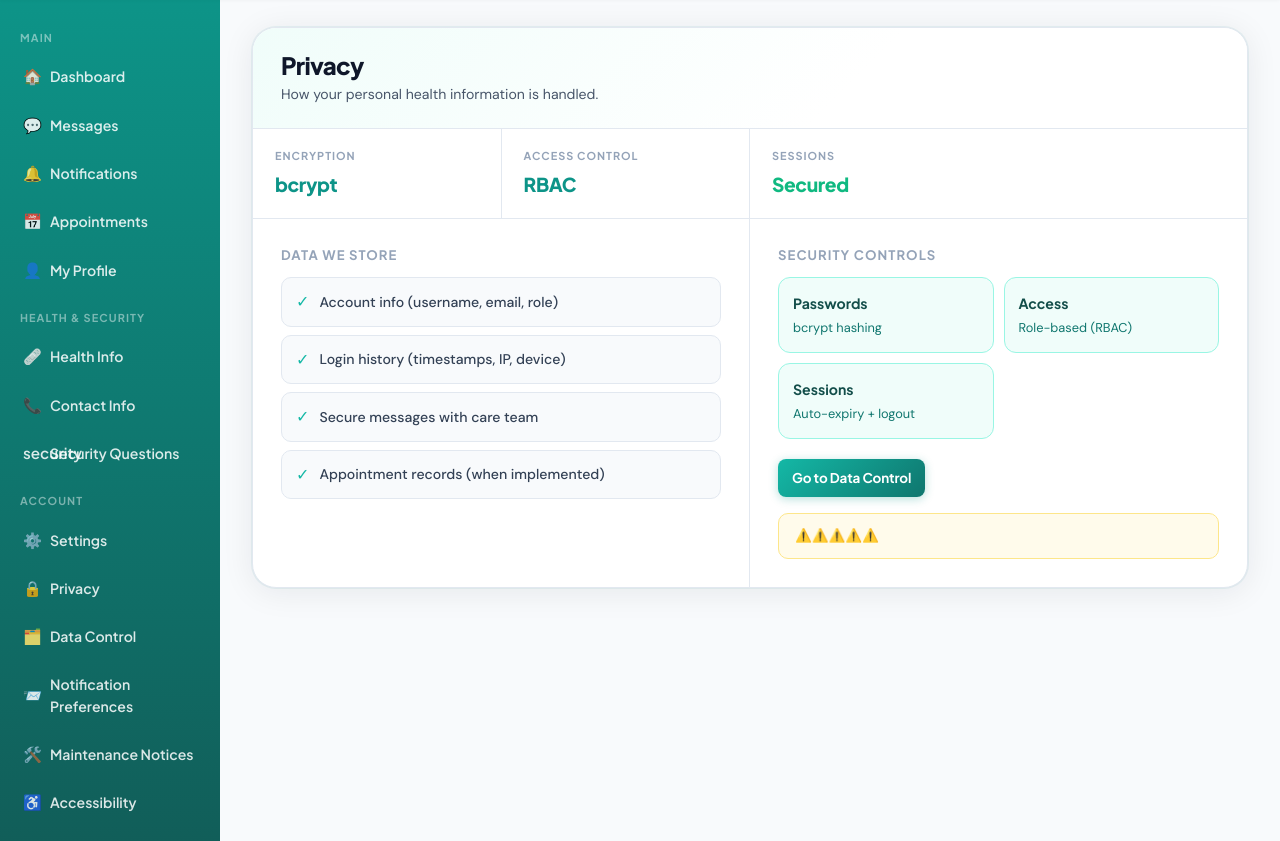
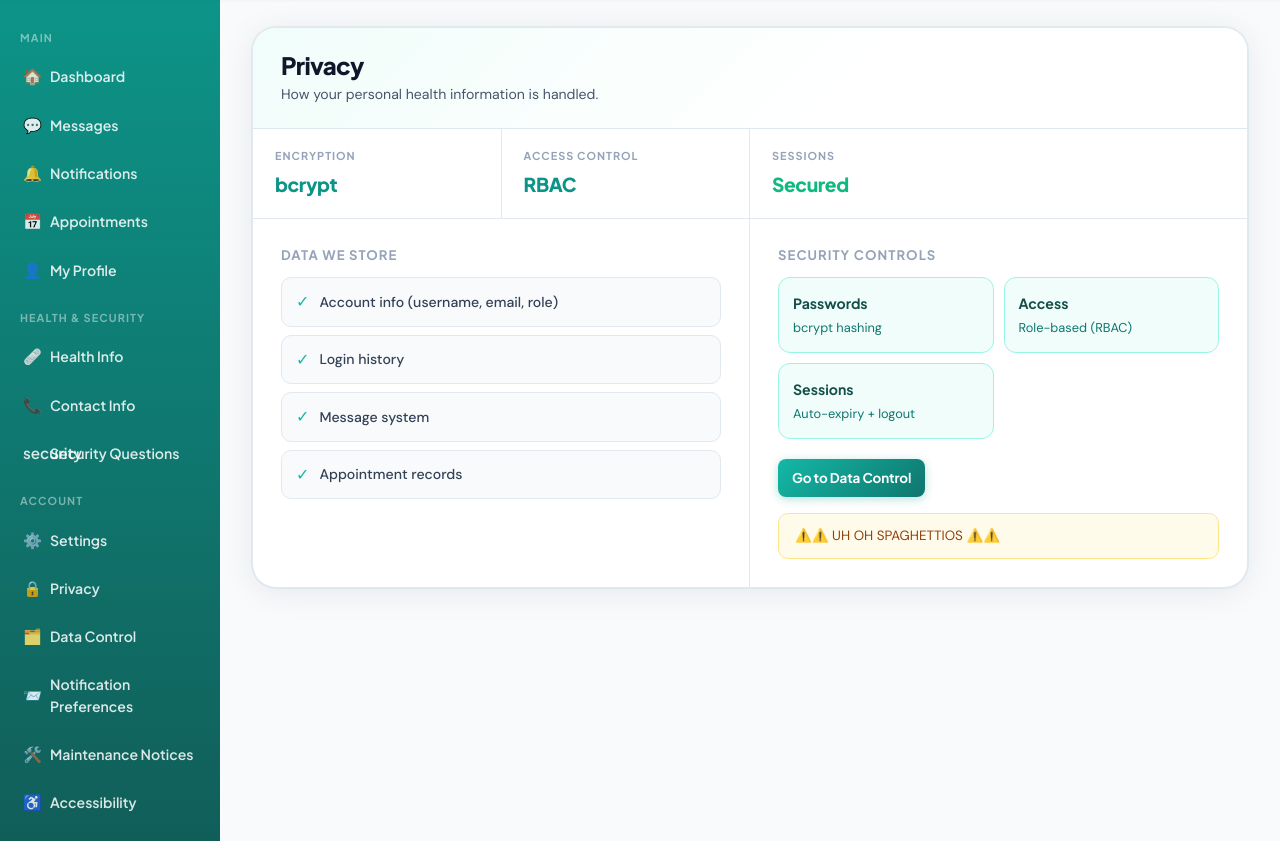
Before and after one commit to TheBobGottfriedFan/CS310_GROUP03, a Django app: template portal/templates/portal/privacy.html in a window 1280 px wide. Shown: the part 63-904 px from the top of the page. Run offline with Django 4.2, Linux system fonts and the light colour scheme; the template is opened without the code that fills it, so the values that code supplies are empty; parts of the project's set-up code (start-up, migrations or seed data) failed here and were passed over.

Commit message:
Update privacy.html

```diff
--- a/portal/templates/portal/privacy.html
+++ b/portal/templates/portal/privacy.html
@@ -40,15 +40,15 @@
         </div>
         <div style="display:flex; align-items:center; gap:10px; padding:11px 14px; background:var(--gray-50); border:1px solid var(--border); border-radius:10px;">
           <span style="color:var(--teal-500); font-size:1rem;">✓</span>
-          <span style="font-size:0.88rem; color:var(--gray-700); font-weight:500;">Login history (timestamps, IP, device)</span>
+          <span style="font-size:0.88rem; color:var(--gray-700); font-weight:500;">Login history</span>
         </div>
         <div style="display:flex; align-items:center; gap:10px; padding:11px 14px; background:var(--gray-50); border:1px solid var(--border); border-radius:10px;">
           <span style="color:var(--teal-500); font-size:1rem;">✓</span>
-          <span style="font-size:0.88rem; color:var(--gray-700); font-weight:500;">Secure messages with care team</span>
+          <span style="font-size:0.88rem; color:var(--gray-700); font-weight:500;">Message system</span>
         </div>
         <div style="display:flex; align-items:center; gap:10px; padding:11px 14px; background:var(--gray-50); border:1px solid var(--border); border-radius:10px;">
           <span style="color:var(--teal-500); font-size:1rem;">✓</span>
-          <span style="font-size:0.88rem; color:var(--gray-700); font-weight:500;">Appointment records (when implemented)</span>
+          <span style="font-size:0.88rem; color:var(--gray-700); font-weight:500;">Appointment records</span>
         </div>
       </div>
     </div>
@@ -71,7 +71,7 @@
       </div>
       <a class="btn btn-sm" href="{% url 'portal:data_control' %}">Go to Data Control</a>
       <div style="margin-top:16px; padding:12px 16px; background:var(--amber-light); border:1px solid #fde68a; border-radius:10px; font-size:0.84rem; color:#92400e; line-height:1.5;">
-        ⚠️⚠️⚠️⚠️⚠️
+        ⚠️⚠️ UH OH SPAGHETTIOS ⚠️⚠️
       </div>
     </div>
 
```
